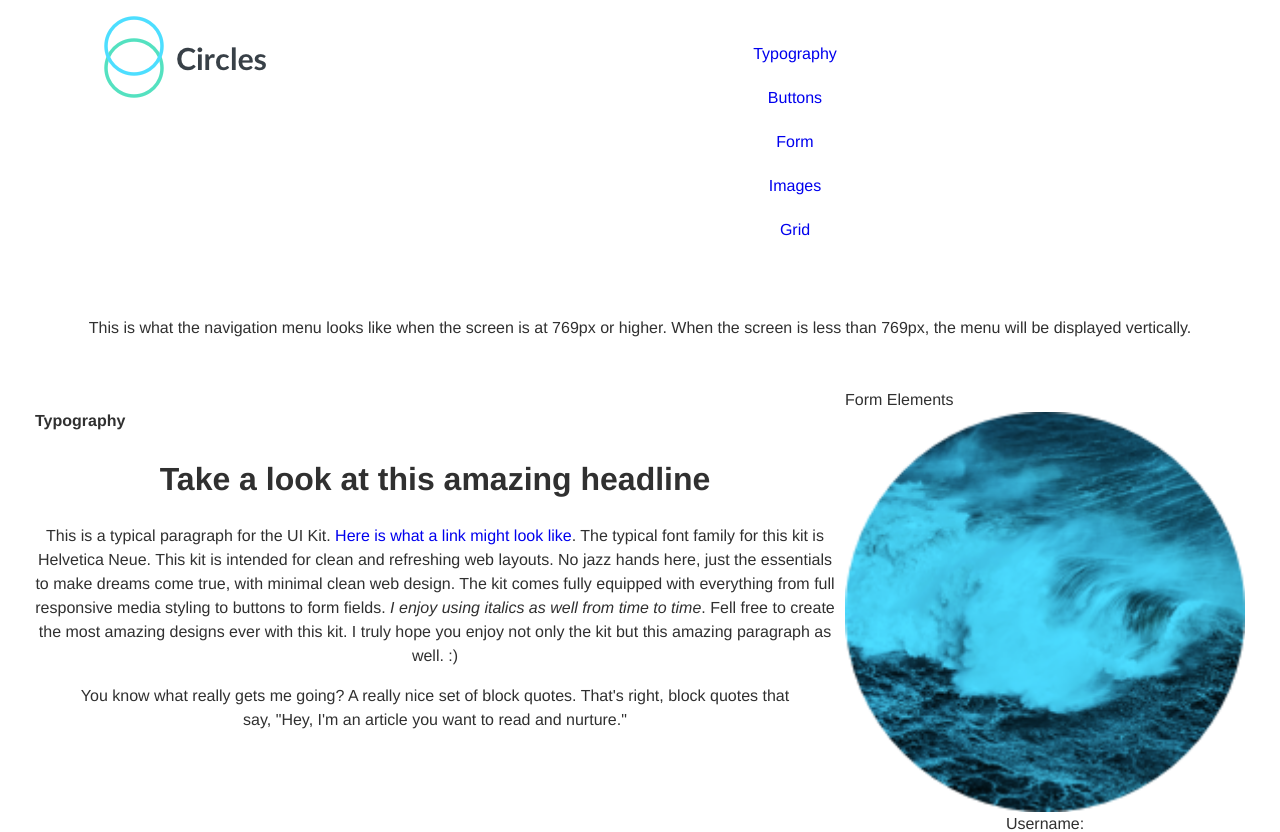
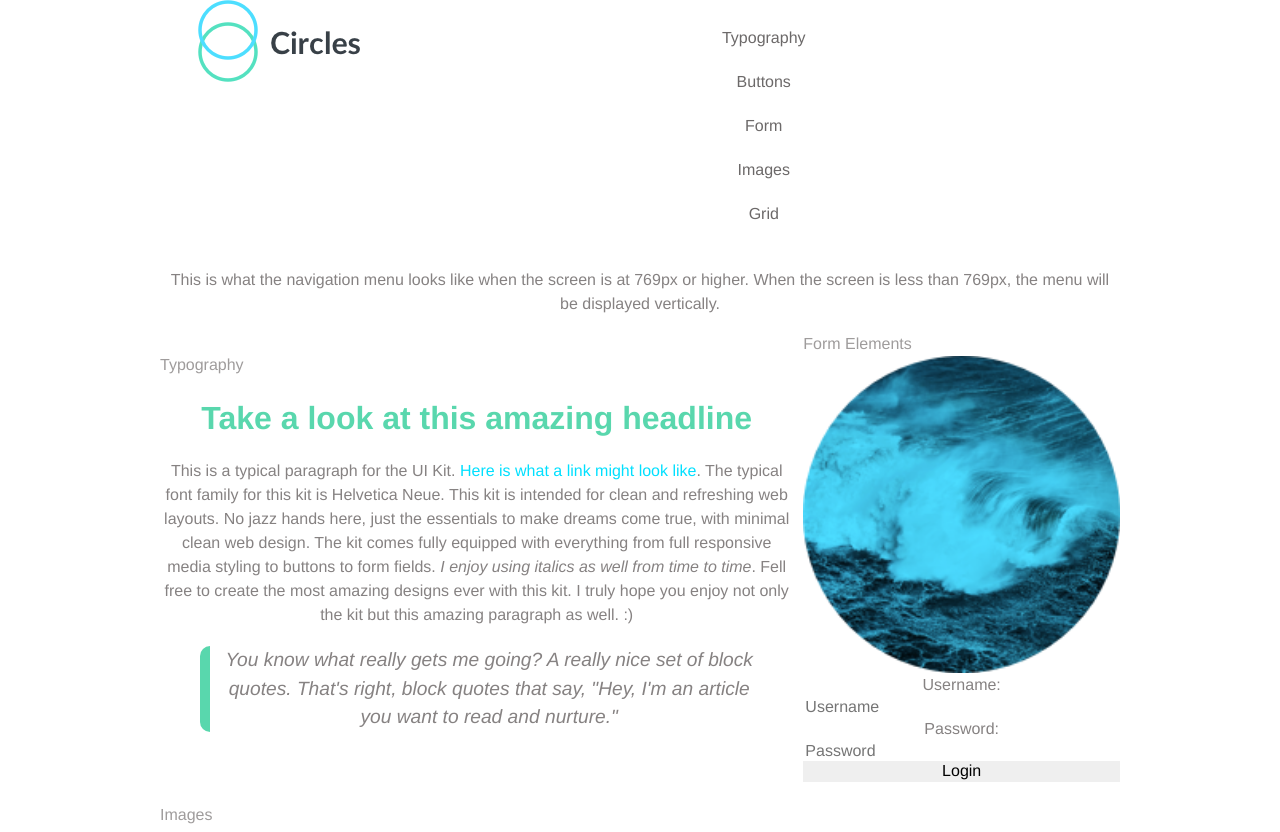
Before and after one commit to stevejd88/techdegree-project-4, a plain HTML site: page index.html in a window 1280 px wide. Shown: the top 832 px of the page. Drawn offline with Linux system fonts and the light colour scheme.

Commit message:
adjusted typography

```diff
--- a/scss/base/_base.scss
+++ b/scss/base/_base.scss
@@ -20,5 +20,10 @@ ul {
 
 a {
   text-decoration: none;
+  color: $color-text-dark;
+}
 
+.grid__col--8 a {
+  text-decoration: none;
+  color: $color-secondary;
 }
--- a/scss/components/_grid.scss
+++ b/scss/components/_grid.scss
@@ -12,11 +12,10 @@
 
   // .grid__row
   &__row {
-    padding: 1em 10px;
     display: flex;
     flex-direction: column;
-    margin-left: 25px;
-    margin-right: 25px;
+
+
 
     // NOTE: replace with media query mixin if aiming for exceeds
     @media (min-width: 768px) {
@@ -62,7 +61,7 @@
 
     // NOTE: replace with media query mixin if aiming for exceeds
     @media (min-width: 768px) {
-
+      @include center;
       // add grid gutter
       margin-left: 10px;
     }
--- a/scss/components/_navigation.scss
+++ b/scss/components/_navigation.scss
@@ -1,4 +1,5 @@
 .nav__item {
+  color: red;
   padding-top: 10px;
   padding-bottom: 10px;
 }
--- a/scss/components/_typography.scss
+++ b/scss/components/_typography.scss
@@ -3,8 +3,26 @@
 //*****************
  .container {
    text-align: center;
+   width: 75%;
+   margin: auto;
+}
+
+.headline--primary {
+  color: $color-primary;
+  line-height: 1.2;
 }
 
 .headline--secondary {
+  font-weight: normal;
+  color: $color-text-light;
   text-align: left;
 }
+
+.blockquote {
+  font-style: italic;
+  font-size: 1.2em;
+  font-weight: 350;
+  padding-left: 15px;
+  border-left: 10px solid $color-primary;
+  border-radius: 10px;
+}
--- a/scss/utilities/_mixins.scss
+++ b/scss/utilities/_mixins.scss
@@ -0,0 +1,10 @@
+//*********************
+//mixins
+//*********************
+
+@mixin center {
+  width: 90%;
+  max-width: $max-width;
+  margin-left: auto;
+  margin-right: auto;
+}
--- a/scss/utilities/_variables.scss
+++ b/scss/utilities/_variables.scss
@@ -4,16 +4,16 @@
 // Colors
 $white: #ffffff;
 
-$color-primary: #66e6bb;
+$color-primary: #59d7ad;
 $color-secondary: #00e0ff;
 
-$color-text: #303030;
+$color-text: #868282;
 $color-text-light: lighten($color-text, 10%);
 $color-text-dark: darken($color-text, 10%);
 
 // Fonts
 $font-stack-primary: 'Helvetica Neue', 'Helvetica', sans-serif;
 // Layout
-
+$max-width: 1000px;
 
 // Breakpoints
```
Also changed, not shown: css/styles.css, 2 other files.
